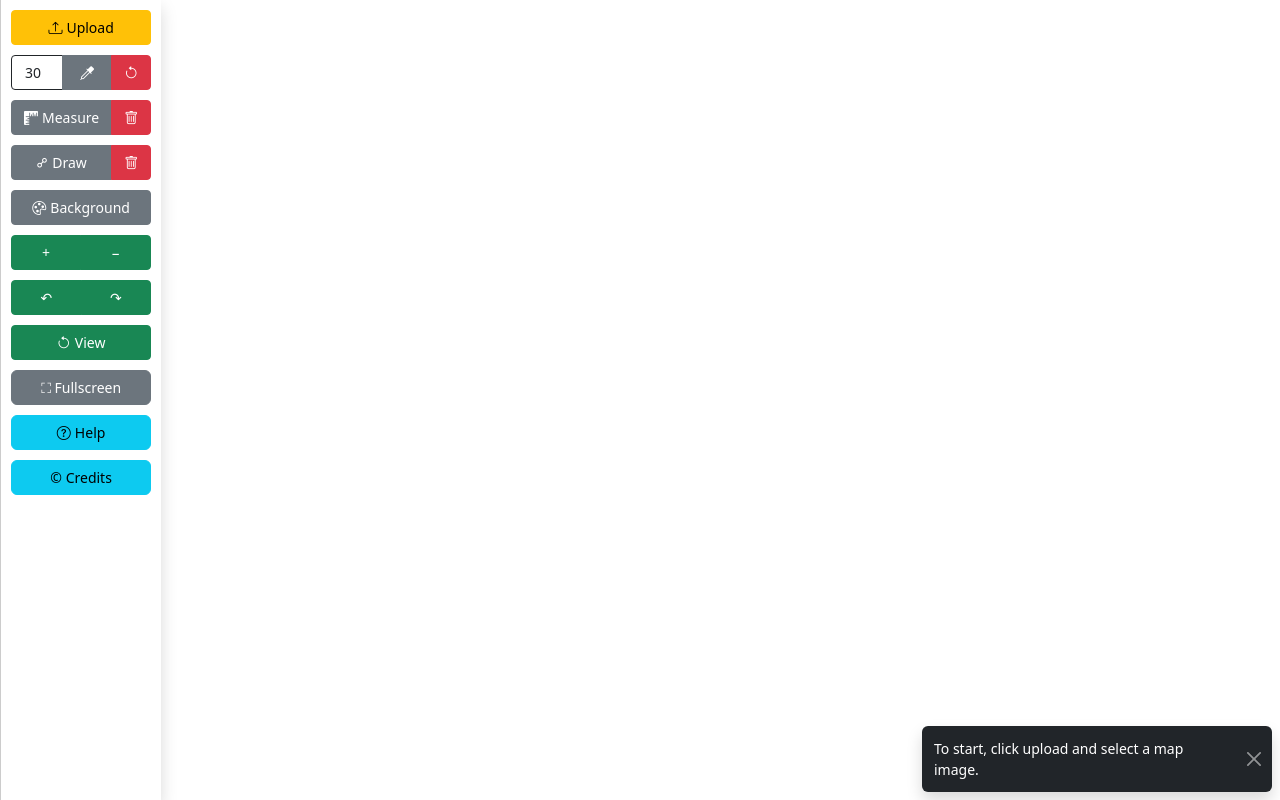
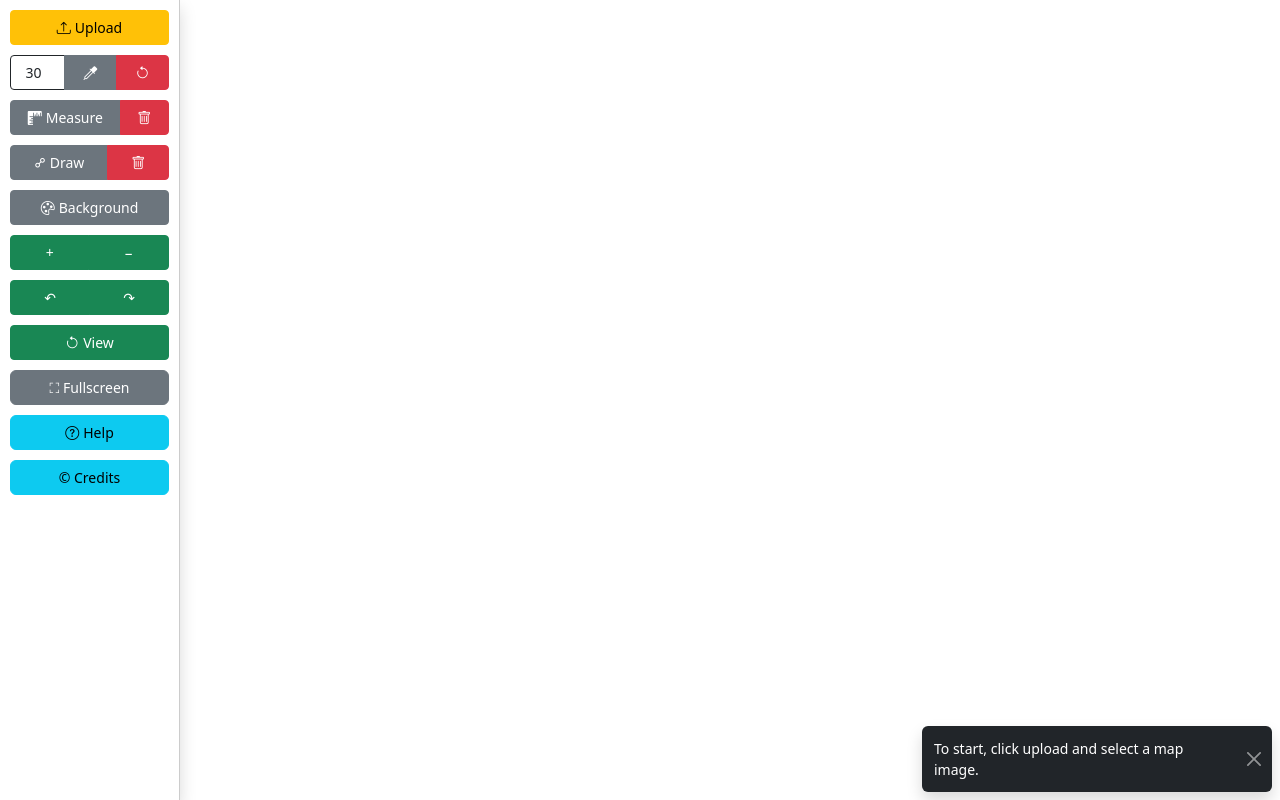
Before and after one commit to CairnCoder/o-map-viewer, a plain HTML site: page src/index.html in a window 1280 px wide. Drawn offline with Linux system fonts and the light colour scheme.

Commit message:
webkit fix

```diff
--- a/src/styles.css
+++ b/src/styles.css
@@ -2,46 +2,66 @@ html, body {
   margin: 0;
   padding: 0;
   width: 100%;
-  min-height: 100%;
+  height: 100%;          /* definite height */
 }
 
-body {
-  min-height: 100vh;   /* fallback */
-  min-height: 100svh;  /* modern mobile (stable viewport height) */
+/* Viewport container */
+#appContainer {
+  position: fixed;
+  inset: 0;              /* top/right/bottom/left = 0 */
+  width: 100%;
+  height: 100%;
 }
 
-#appContainer {
-  display: flex;
-  width: 100%;
-  min-height: 100vh;   /* fallback */
-  min-height: 100svh;  /* modern mobile */
-  min-height: 100dvh;
-}
-
-
-
+/* --- Base (portrait / narrow): toolbar on top --- */
 #toolbar {
+  position: absolute;
+  top: 0; left: 0; right: 0;
+  height: 56px;          /* choose your toolbar height */
   background: rgba(255, 255, 255, 0.95);
   padding: 0.625rem;
   gap: 0.625rem;
   z-index: 1000;
   display: flex;
-    flex-shrink: 0;
-    align-self: stretch;      /* critical: makes it fill height in row layout */
+  flex-direction: row;
+  overflow-x: auto;
+  white-space: nowrap;
   box-sizing: border-box;
+  border-bottom: 1px solid #ccc;
 }
 
 #map {
-    position: relative;   /* helps some libs */
-    height: 100%;         /* now works because #appContainer has definite height */
+  position: absolute;
+  top: 56px; left: 0; right: 0; bottom: 0;
   background-color: #ffffff;
 }
 
-#map > * {
+/* Force external lib children to fill map */
+#map, #map > * {
   width: 100% !important;
   height: 100% !important;
 }
 
+/* --- Wide screens: toolbar on left (vertical) --- */
+@media (min-width: 768px) {
+  #toolbar {
+    top: 0; bottom: 0; left: 0; right: auto;
+    width: 180px;        /* choose your toolbar width */
+    height: auto;
+    flex-direction: column;
+    overflow-y: auto;
+    overflow-x: hidden;
+    white-space: normal;
+    border-bottom: 0;
+    border-right: 1px solid #ccc;
+  }
+
+  #map {
+    top: 0; left: 180px; right: 0; bottom: 0;
+  }
+}
+
+/* ---- Keep your existing control styling ---- */
 #toolbar .btn {
   display: flex;
   align-items: center;
@@ -51,22 +71,17 @@ body {
   padding: 0.375rem 0.75rem;
   font-size: 0.875rem;
   min-width: max-content;
-    flex: 0 0 auto; /*------------*/
 }
-
 
 #toolbar .btn-group-sm {
   display: flex;
-    /* flex-direction: row;
-    flex-wrap: nowrap; */
-    gap: 0;               /* Ensure no gap is set */
+  gap: 0;
   margin: 0;
   padding: 0;
 }
 
-
 #threshold {
-    width: 5ch;  /* 3 digits plus padding */
+  width: 5ch;
   min-width: 5ch;
 }
 
@@ -89,115 +104,5 @@ input[type=number] {
   padding: 0.25rem 0.5rem;
   white-space: nowrap;
   font-size: 0.75rem;
-}
-
-.tooltip-measure {
   pointer-events: none;
 }
-
-
-
-
-@media (min-aspect-ratio: 6/5) {
-    /* Wide screens: vertical toolbar */
-
-    #appContainer {
-    flex-direction: row;
-    }
-    #toolbar {
-    flex-direction: column;
-    width: auto;
-    min-width: max-content;
-    max-height: 100%;
-    overflow-y: auto;
-    border-left: 1px solid #ccc;
-    }
-
-    #toolbar .btn-group-sm {
-    flex-direction: row;
-    flex-wrap: wrap;
-    width: 100%;
-    gap: 0px;
-    }
-
-    #toolbar .btn-group-sm .btn {
-    flex: 1 1 auto;
-    min-width: 0;
-    width: auto;
-    }
-
-    #toolbar .btn-group-sm .btn-square {
-    flex: none;
-    min-width: 0;
-    width: auto;
-    }
-
-    #toolbar .btn {
-    width: 100%;
-    flex: none;
-    }
-}
-
-@media (max-aspect-ratio: 6/5) {
-    /* Tall screens: horizontal toolbar */
-
-    #appContainer {
-    flex-direction: column;
-    }
-    #toolbar {
-    flex-direction: row;
-    width: 100%;
-    height: auto;
-    overflow-x: auto;
-    white-space: nowrap;
-    border-bottom: 1px solid #ccc;
-    }
-
-    #toolbar > * {
-    flex-shrink: 0;
-    display: inline-flex;
-    align-items: center;
-    }
-
-    #toolbar .btn-group-sm {
-    flex-wrap: nowrap;
-    gap: 0px;
-    }
-
-    #toolbar .btn-group-sm .btn {
-    width: auto;
-    min-width: 0;
-    }
-
-    #toolbar .btn {
-    height: 100%;
-    flex: none;
-    }
-}
-
-
-
-
-
-/* Fallback for Android WebView when aspect-ratio MQ is wrong */
-/*@media (orientation: landscape) {
-
-  #appContainer { flex-direction: row; }
-  #toolbar {
-    flex-direction: column;
-    height: 100%;
-    overflow-y: auto;
-  }
-  #toolbar .btn { width: 100%; }
-}
-
-@media (orientation: portrait) {
-
-  #appContainer { flex-direction: column; }
-  #toolbar {
-    flex-direction: row;
-    width: 100%;
-    overflow-x: auto;
-    white-space: nowrap;
-  }
-}*/
```
Lines whose indentation alone changed are shown as unchanged.
